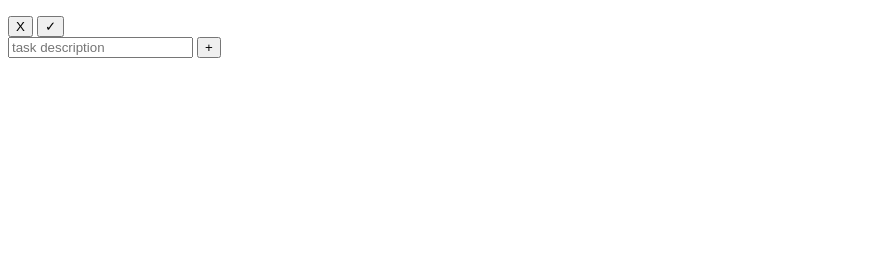
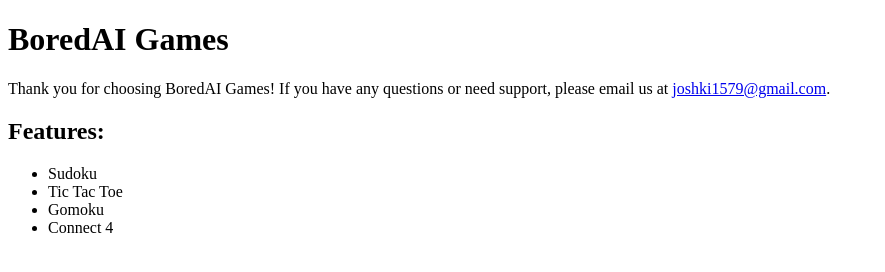
Before and after one commit to Josh-Ki/boredAISupports, a plain HTML site: page index.html in a window 1280 px wide. Shown: the whole page, without its empty margins (0-885 px from the left). Drawn offline with Linux system fonts and the light colour scheme.

Commit message:
Update index.html

```diff
--- a/index.html
+++ b/index.html
@@ -1,27 +1,17 @@
 <!DOCTYPE html>
-<html lang="en">
+<html>
 <head>
-    <link href="style.css" type="text/css" rel="stylesheet">
-    <meta name="ToDoApp" content="ToDoapp">
-    <meta charset="utf-8">
-    <title>ToDo App</title>
+	<title>BoredAI Games</title>
 </head>
-
 <body>
-    <div id="taskList">
-        <form class="currTask" id="placeholder">
-            <p class="taskDesc"></p>
-            <button type="button" class="cancelB" onclick="deleteB()">X</button>
-            <button type="button" class="completeB" onclick="complete()">&check;</button>
-
-        </form>
-    </div>
-    <div class="taskCreate">
-        <form class="task">
-            <input type="text" id="input" name="taskDesc" placeholder="task description">
-            <button type="button" class="addB" onclick="add()">+</button>
-        </form>
-    </div>
-    <script src="script.js"></script>
+	<h1>BoredAI Games</h1>
+	<p>Thank you for choosing BoredAI Games! If you have any questions or need support, please email us at <a href="mailto:joshki1579@gmail.com">joshki1579@gmail.com</a>.</p>
+	<h2>Features:</h2>
+	<ul>
+		<li>Sudoku</li>
+		<li>Tic Tac Toe</li>
+		<li>Gomoku</li>
+		<li>Connect 4</li>
+	</ul>
 </body>
 </html>
```
